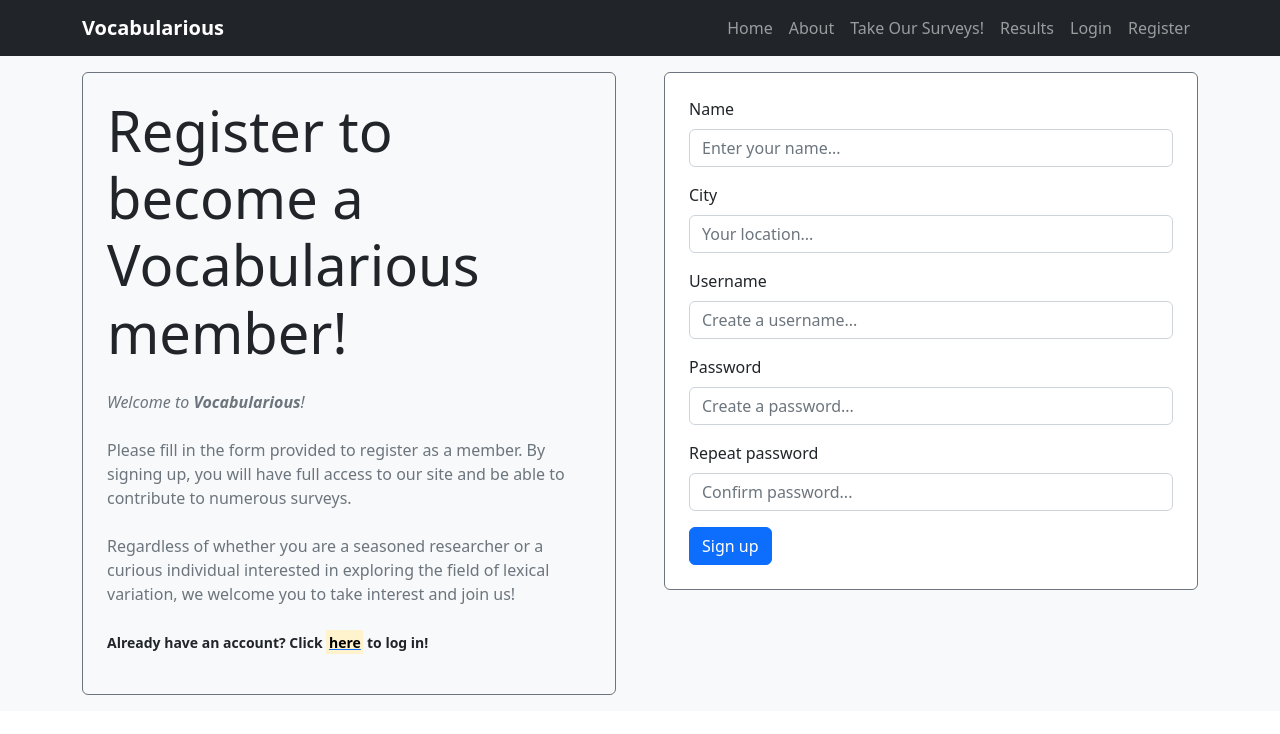
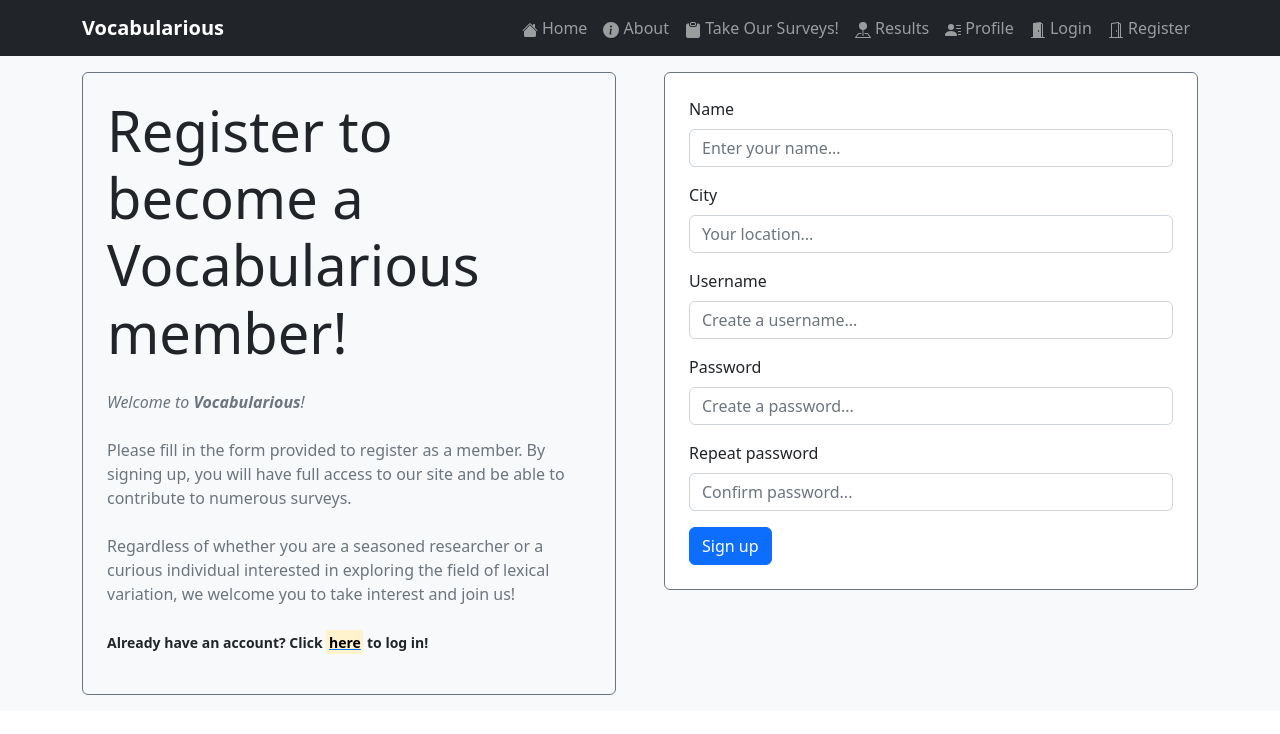
Before and after one commit to MUHBHU24/FYP, a Vue app in the folder fyp_frontend/: page /register in a window 1280 px wide. Shown: the top 734 px of the page. Built offline with nearby package versions, Linux system fonts and the light colour scheme.

Commit message:
svg icons for navbar

```diff
--- a/fyp_frontend/src/App.vue
+++ b/fyp_frontend/src/App.vue
@@ -9,24 +9,44 @@
       <div class="collapse navbar-collapse" id="navbarNav">
         <ul class="navbar-nav ms-auto">
           <li class="nav-item">
-            <a class="nav-link" href="#">Home</a>
+            <a class="nav-link" href="#"><svg xmlns="http://www.w3.org/2000/svg" width="16" height="16" fill="currentColor" class="bi bi-house-fill" viewBox="0 0 16 16">
+  <path d="M8.707 1.5a1 1 0 0 0-1.414 0L.646 8.146a.5.5 0 0 0 .708.708L8 2.207l6.646 6.647a.5.5 0 0 0 .708-.708L13 5.793V2.5a.5.5 0 0 0-.5-.5h-1a.5.5 0 0 0-.5.5v1.293L8.707 1.5Z"/>
+  <path d="m8 3.293 6 6V13.5a1.5 1.5 0 0 1-1.5 1.5h-9A1.5 1.5 0 0 1 2 13.5V9.293l6-6Z"/>
+</svg> Home</a>
           </li>
           <li class="nav-item">
-            <a class="nav-link" href="#">About</a>
+            <a class="nav-link" href="#"><svg xmlns="http://www.w3.org/2000/svg" width="16" height="16" fill="currentColor" class="bi bi-info-circle-fill" viewBox="0 0 16 16">
+  <path d="M8 16A8 8 0 1 0 8 0a8 8 0 0 0 0 16zm.93-9.412-1 4.705c-.07.34.029.533.304.533.194 0 .487-.07.686-.246l-.088.416c-.287.346-.92.598-1.465.598-.703 0-1.002-.422-.808-1.319l.738-3.468c.064-.293.006-.399-.287-.47l-.451-.081.082-.381 2.29-.287zM8 5.5a1 1 0 1 1 0-2 1 1 0 0 1 0 2z"/>
+</svg> About</a>
           </li>
           <li class="nav-item">
-            <a class="nav-link" href="#">Take Our Surveys!</a>
+            <a class="nav-link" href="#"><svg xmlns="http://www.w3.org/2000/svg" width="16" height="16" fill="currentColor" class="bi bi-clipboard-fill" viewBox="0 0 16 16">
+  <path fill-rule="evenodd" d="M10 1.5a.5.5 0 0 0-.5-.5h-3a.5.5 0 0 0-.5.5v1a.5.5 0 0 0 .5.5h3a.5.5 0 0 0 .5-.5v-1Zm-5 0A1.5 1.5 0 0 1 6.5 0h3A1.5 1.5 0 0 1 11 1.5v1A1.5 1.5 0 0 1 9.5 4h-3A1.5 1.5 0 0 1 5 2.5v-1Zm-2 0h1v1A2.5 2.5 0 0 0 6.5 5h3A2.5 2.5 0 0 0 12 2.5v-1h1a2 2 0 0 1 2 2V14a2 2 0 0 1-2 2H3a2 2 0 0 1-2-2V3.5a2 2 0 0 1 2-2Z"/>
+</svg> Take Our Surveys!</a>
           </li>
           <li class="nav-item">
-            <a class="nav-link" href="#">Results</a>
+            <a class="nav-link" href="#"><svg xmlns="http://www.w3.org/2000/svg" width="16" height="16" fill="currentColor" class="bi bi-pin-map-fill" viewBox="0 0 16 16">
+  <path fill-rule="evenodd" d="M3.1 11.2a.5.5 0 0 1 .4-.2H6a.5.5 0 0 1 0 1H3.75L1.5 15h13l-2.25-3H10a.5.5 0 0 1 0-1h2.5a.5.5 0 0 1 .4.2l3 4a.5.5 0 0 1-.4.8H.5a.5.5 0 0 1-.4-.8l3-4z"/>
+  <path fill-rule="evenodd" d="M4 4a4 4 0 1 1 4.5 3.969V13.5a.5.5 0 0 1-1 0V7.97A4 4 0 0 1 4 3.999z"/>
+</svg> Results</a>
+          </li>
+          <li class="nav-item">
+            <a class="nav-link" href="#"><svg xmlns="http://www.w3.org/2000/svg" width="16" height="16" fill="currentColor" class="bi bi-person-lines-fill" viewBox="0 0 16 16">
+  <path d="M6 8a3 3 0 1 0 0-6 3 3 0 0 0 0 6zm-5 6s-1 0-1-1 1-4 6-4 6 3 6 4-1 1-1 1H1zM11 3.5a.5.5 0 0 1 .5-.5h4a.5.5 0 0 1 0 1h-4a.5.5 0 0 1-.5-.5zm.5 2.5a.5.5 0 0 0 0 1h4a.5.5 0 0 0 0-1h-4zm2 3a.5.5 0 0 0 0 1h2a.5.5 0 0 0 0-1h-2zm0 3a.5.5 0 0 0 0 1h2a.5.5 0 0 0 0-1h-2z"/>
+</svg> Profile</a>
           </li>
         </ul>
         <ul class="navbar-nav">
           <li class="nav-item">
-            <a class="nav-link" href="#">Login</a>
+            <a class="nav-link" href="#"><svg xmlns="http://www.w3.org/2000/svg" width="16" height="16" fill="currentColor" class="bi bi-door-open-fill" viewBox="0 0 16 16">
+  <path d="M1.5 15a.5.5 0 0 0 0 1h13a.5.5 0 0 0 0-1H13V2.5A1.5 1.5 0 0 0 11.5 1H11V.5a.5.5 0 0 0-.57-.495l-7 1A.5.5 0 0 0 3 1.5V15H1.5zM11 2h.5a.5.5 0 0 1 .5.5V15h-1V2zm-2.5 8c-.276 0-.5-.448-.5-1s.224-1 .5-1 .5.448.5 1-.224 1-.5 1z"/>
+</svg> Login</a>
           </li>
           <li class="nav-item">
-            <a class="nav-link" href="#">Register</a>
+            <a class="nav-link" href="#"><svg xmlns="http://www.w3.org/2000/svg" width="16" height="16" fill="currentColor" class="bi bi-door-open" viewBox="0 0 16 16">
+  <path d="M8.5 10c-.276 0-.5-.448-.5-1s.224-1 .5-1 .5.448.5 1-.224 1-.5 1z"/>
+  <path d="M10.828.122A.5.5 0 0 1 11 .5V1h.5A1.5 1.5 0 0 1 13 2.5V15h1.5a.5.5 0 0 1 0 1h-13a.5.5 0 0 1 0-1H3V1.5a.5.5 0 0 1 .43-.495l7-1a.5.5 0 0 1 .398.117zM11.5 2H11v13h1V2.5a.5.5 0 0 0-.5-.5zM4 1.934V15h6V1.077l-6 .857z"/>
+</svg> Register</a>
           </li>
         </ul>
       </div>
```
Also changed, not shown: 1 other file (tests, documents, lock files or other folders).
